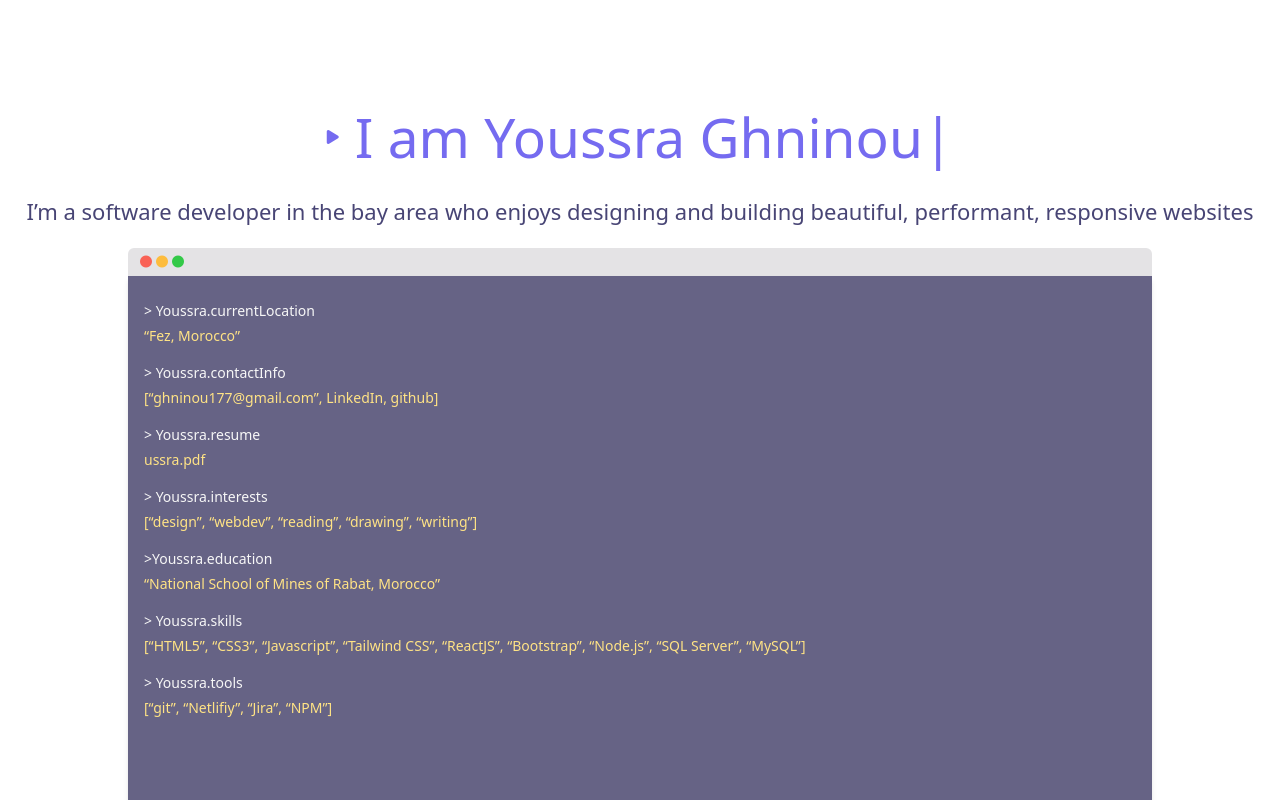
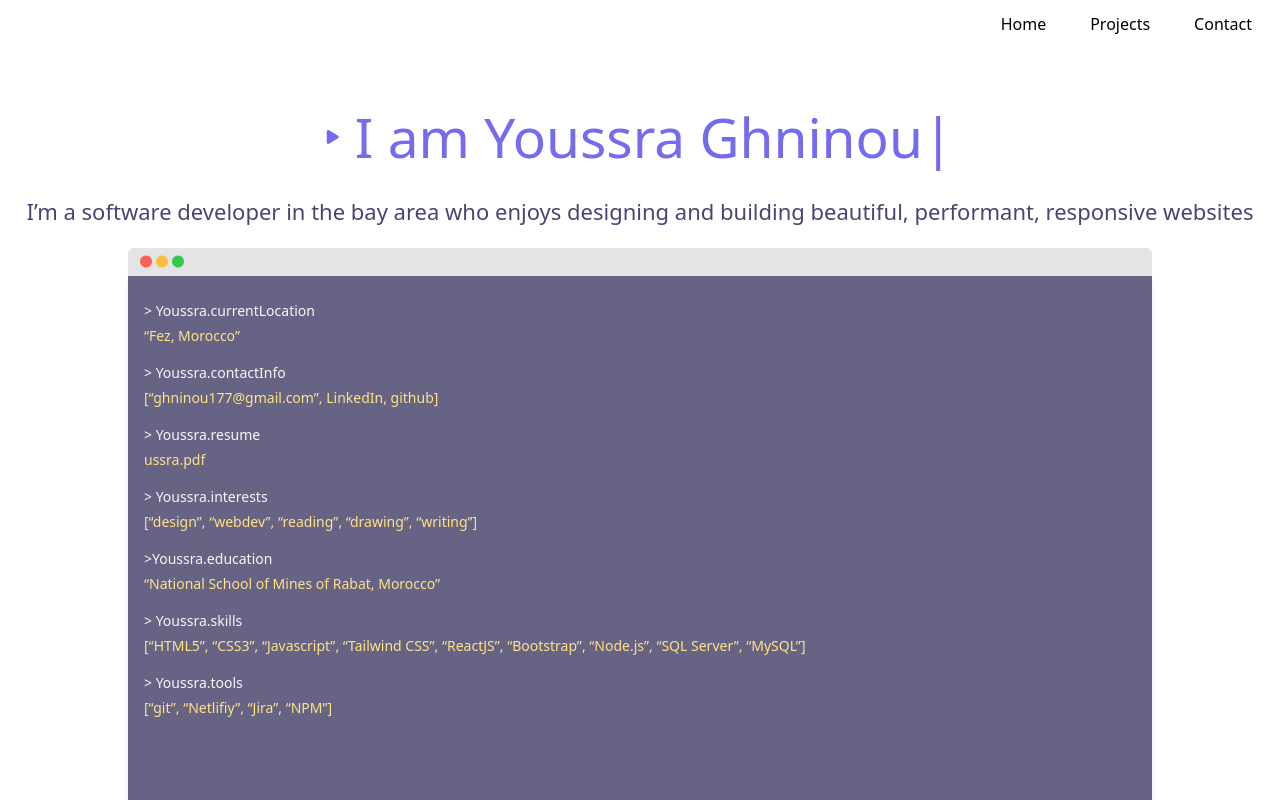
Before and after one commit to youssra-ghninou/personnal-portfolio, a React (Vite) app: page / in a window 1280 px wide. Shown: the top 800 px of the page. Built offline with nearby package versions, Linux system fonts and the light colour scheme; a web font is replaced by a local one.

Commit message:
RESPONSIVE MENU DONE

```diff
--- a/index.html
+++ b/index.html
@@ -7,7 +7,7 @@
   <title>Portfolio</title>
   <link rel="stylesheet" href="https://fonts.google.com/specimen/Abel?query=abel">
 </head>
-<body>
+<body class="dark">
   <div id="root"></div>
   <script type="module" src="/src/main.jsx"></script>
   <script src="https://kit.fontawesome.com/b6720b8fdf.js" crossorigin="anonymous"></script>
--- a/src/components/Navbar.jsx
+++ b/src/components/Navbar.jsx
@@ -8,7 +8,8 @@
 
         export default function Example() {
             return (
-                <div className="nav right-0 mr-4 fixed md:hidden">
+                <div className="nav right-0 mr-4 fixed ">
+                    <div className="mobile lg:hidden">
                         <Menu menuButton={<MenuButton><i class="fa-solid fa-bars text-violet "></i></MenuButton>} transition>
                             <MenuItem >
                             <div className="home text-[16px] text-abel text-black hover:decoration-4 hover:decoration-violet">Home</div>
@@ -21,5 +22,12 @@
                             </MenuItem>
                         </Menu>
                     </div>
+                    <div className="desktop hidden lg:flex lg:gap-11 lg:mt-3 lg:mr-3 lg:text-abel lg:text-[16px]">
+                          <a href="" className="home lg:hover:underline hover:decoration-violet decoration-4">Home</a>
+                          <a href="" className="projects">Projects</a>
+                          <a href="" className="contact">Contact</a>
+                    </div>
+
+                </div>
             );
         }
--- a/tailwind.config.cjs
+++ b/tailwind.config.cjs
@@ -4,6 +4,7 @@ module.exports = {
     "./index.html",
     "./src/**/*.{vue,js,ts,jsx,tsx}",
   ],
+  darkMode:'class',
   theme: {
     extend: {},
     colors:{
```
Lines whose indentation alone changed are shown as unchanged.
